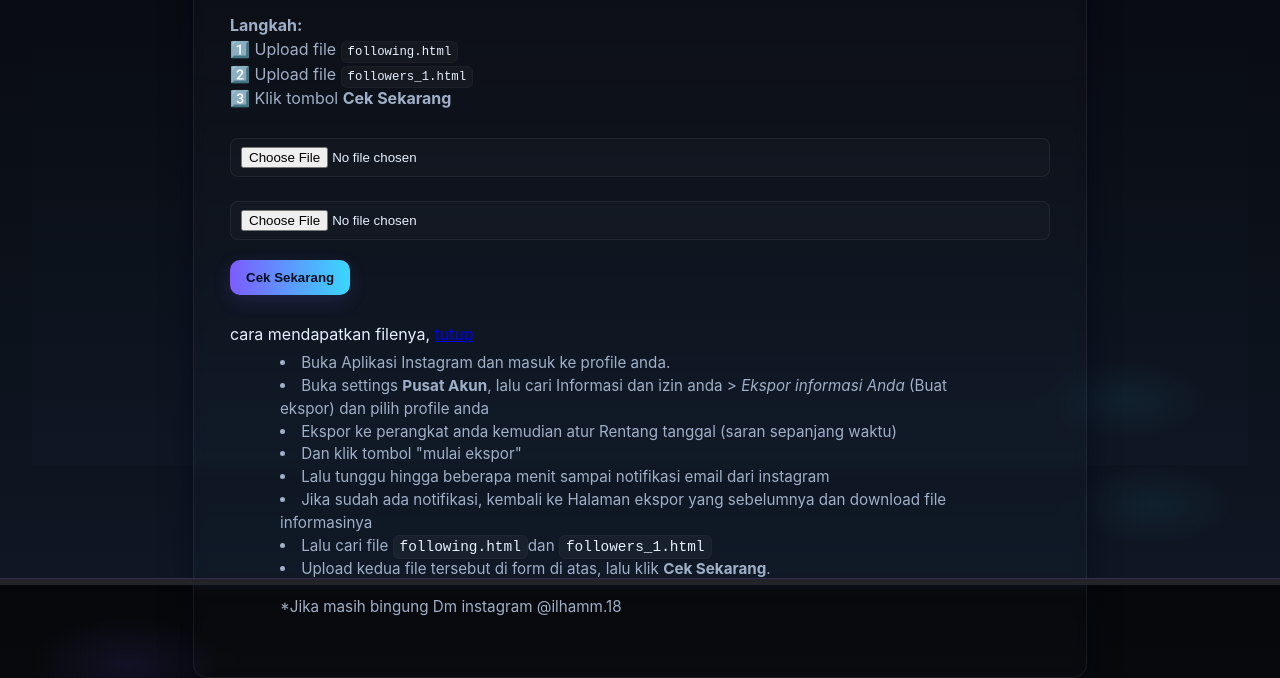
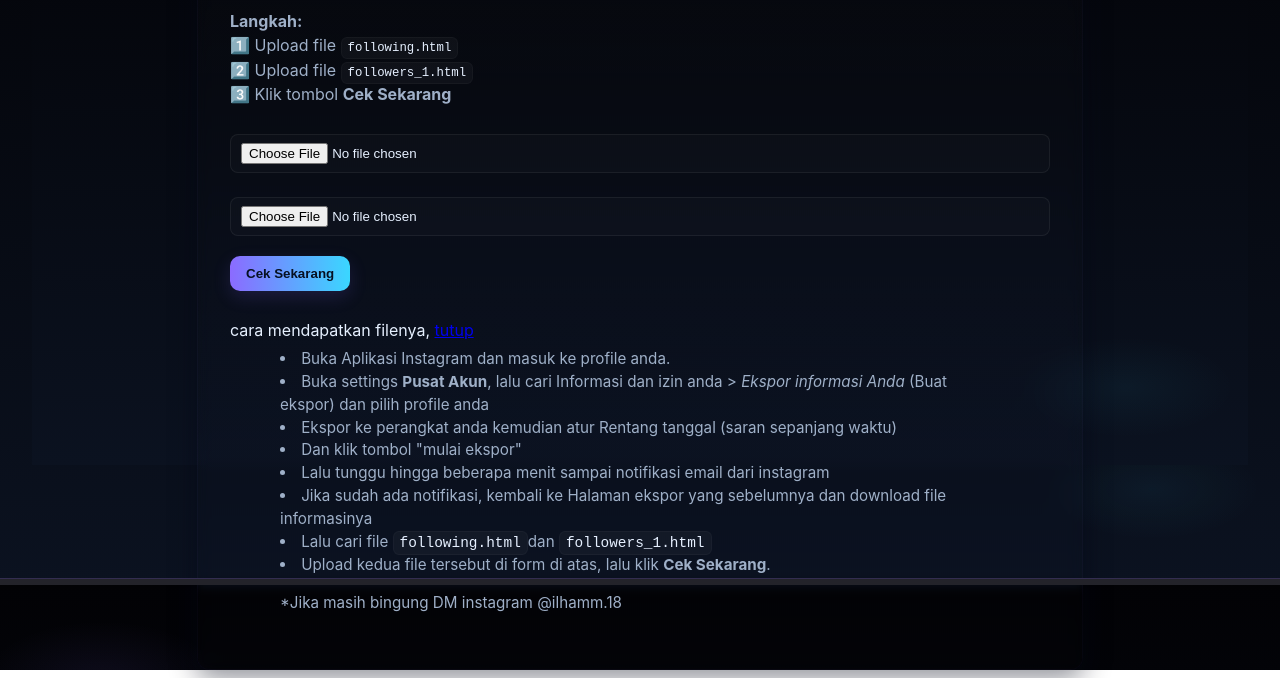
Before and after one commit to ilhm18/cek-unfoll, a plain HTML site: page index.html in a window 1280 px wide. Both pictures are taken after a click on the link "klik disini". Shown: the part 215-893 px from the top of the page. Drawn offline with Linux system fonts and the light colour scheme.

Commit message:
Update index.html

```diff
--- a/index.html
+++ b/index.html
@@ -1,19 +1,28 @@
 <!DOCTYPE html>
 <html lang="id">
   <head>
+    <!-- Google tag (gtag.js) -->
+<script async src="https://www.googletagmanager.com/gtag/js?id=G-EXC9NDFZLE"></script>
+<script>
+  window.dataLayer = window.dataLayer || [];
+  function gtag(){dataLayer.push(arguments);}
+  gtag('js', new Date());
+
+  gtag('config', 'G-EXC9NDFZLE');
+</script>
     <meta charset="UTF-8" />
     <meta name="viewport" content="width=device-width, initial-scale=1.0" />
     <title>Cek unfoll instagram</title>
     <style>
       :root {
-        --bg-1: #06070a;
-        --bg-2: #0f1724;
-        --card: rgba(255, 255, 255, 0.03);
+        --bg-1: #020205;
+        --bg-2: #0b1220;
+        --card: rgba(255, 255, 255, 0.02);
         --muted: #9fb0c8;
         --text: #e6f0ff;
-        --accent: #7c5cff;
+        --accent: #8b6bff;
         --accent-2: #3ad7ff;
-        --glass-border: rgba(255, 255, 255, 0.06);
+        --glass-border: rgba(255, 255, 255, 0.04);
       }
 
       /* Improved result table styling */
@@ -71,19 +80,15 @@
       }
       /* Result card to visually separate the results from page background */
       .result-card {
-        /* softer, more integrated card */
-        background: linear-gradient(
-          180deg,
-          rgba(255, 255, 255, 0.015),
-          rgba(255, 255, 255, 0.006)
-        );
-        background-color: var(--card);
-        border: 1px solid rgba(124, 92, 255, 0.04);
+        /* integrated result surface that reads as part of the page */
+        background: linear-gradient(180deg, rgba(255,255,255,0.01), rgba(255,255,255,0.004));
+        background-color: rgba(12,14,18,0.45); /* subtle dark glass */
+        border: 1px solid rgba(124,92,255,0.03);
         border-radius: 10px;
         padding: 14px;
-        box-shadow: 0 6px 18px rgba(2, 6, 23, 0.28);
+        box-shadow: 0 6px 16px rgba(2, 6, 23, 0.22);
         margin-top: 12px;
-        backdrop-filter: blur(4px) saturate(1.02);
+        backdrop-filter: blur(6px) saturate(1.02);
       }
       .result-card h2 {
         margin: 0 0 12px 0;
@@ -140,15 +145,16 @@
       body {
         height: 100%;
         margin: 0;
+        /* darker, blended background with soft color glows */
         background: radial-gradient(
-            1200px 600px at 10% 10%,
-            rgba(124, 92, 255, 0.1),
-            transparent 8%
+            1000px 500px at 8% 12%,
+            rgba(139, 107, 255, 0.08),
+            transparent 12%
           ),
           radial-gradient(
-            1000px 500px at 90% 90%,
-            rgba(58, 215, 255, 0.06),
-            transparent 8%
+            900px 420px at 90% 88%,
+            rgba(58, 215, 255, 0.05),
+            transparent 12%
           ),
           linear-gradient(180deg, var(--bg-1), var(--bg-2));
         color: var(--text);
@@ -164,16 +170,13 @@
       .container {
         max-width: 820px;
         margin: 24px auto;
-        background: linear-gradient(
-          180deg,
-          rgba(255, 255, 255, 0.02),
-          rgba(255, 255, 255, 0.01)
-        );
-        border-radius: 14px;
-        padding: 36px;
-        box-shadow: 0 8px 30px rgba(2, 6, 23, 0.6);
-        border: 1px solid var(--glass-border);
-        backdrop-filter: blur(6px) saturate(1.1);
+        /* slightly darker translucent panel that blends with page */
+        background: linear-gradient(180deg, rgba(255,255,255,0.012), rgba(255,255,255,0.004));
+        border-radius: 12px;
+        padding: 32px;
+        box-shadow: 0 8px 28px rgba(2, 6, 23, 0.45);
+        border: 1px solid rgba(124,92,255,0.03);
+        backdrop-filter: blur(6px) saturate(1.05);
       }
 
       h1 {
@@ -455,7 +458,7 @@
             Upload kedua file tersebut di form di atas, lalu klik
             <strong>Cek Sekarang</strong>.
           </li>
-          <p>*Jika masih bingung Dm instagram @ilhamm.18</p>
+          <p>*Jika masih bingung DM instagram @ilhamm.18</p>
       </div>
 
       <div id="result"></div>
@@ -596,12 +599,10 @@
         }
         inner += `<p id="unfoll-summary" style="color:var(--muted);margin-top:8px;">Total: ${notFollowingBack.length} akun</p>`;
 
-        // Wrap result into a card to separate from page background
         const html = `<div class="result-card">${inner}</div>`;
         resultDiv.innerHTML = html;
       }
 
-      // toggle helper instructions visibility
       const showHowLink = document.getElementById("show-how-link");
       if (showHowLink) {
         showHowLink.addEventListener("click", function (e) {
```
